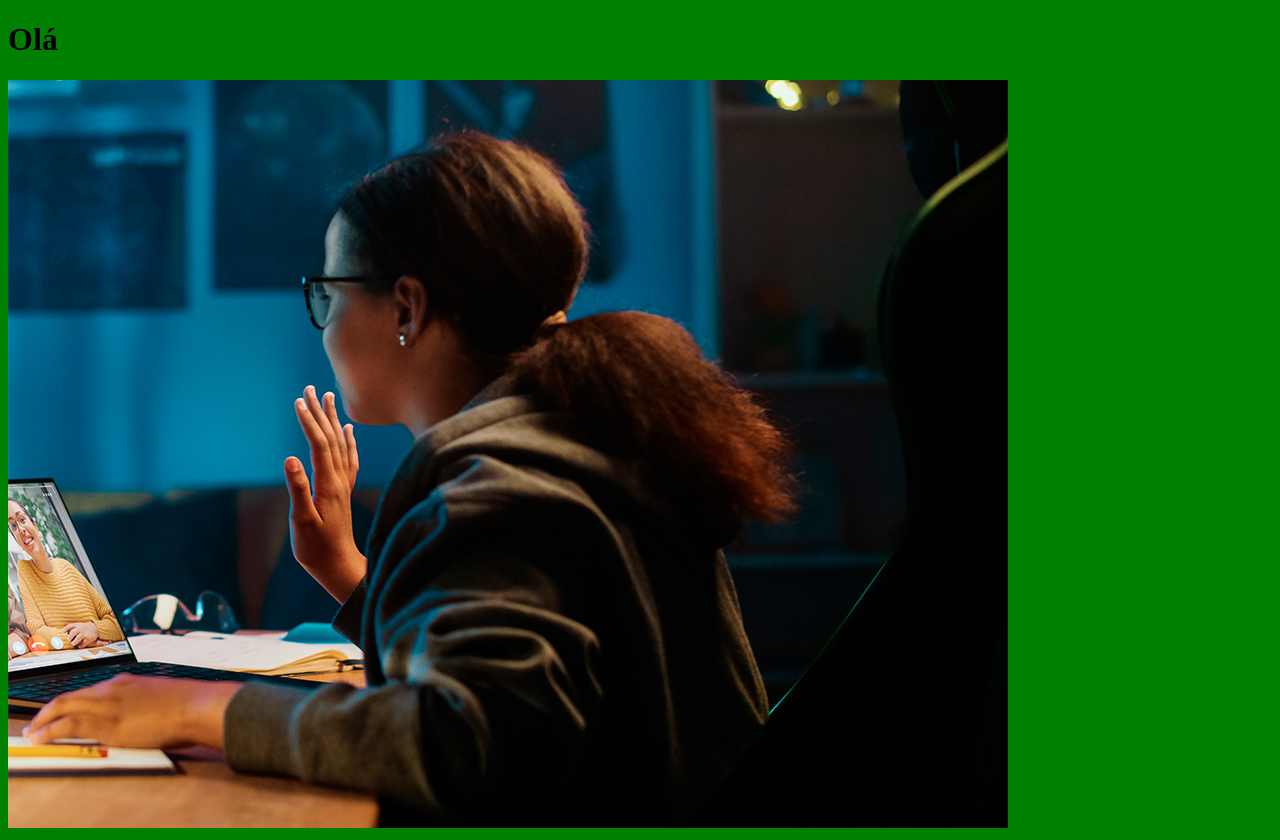
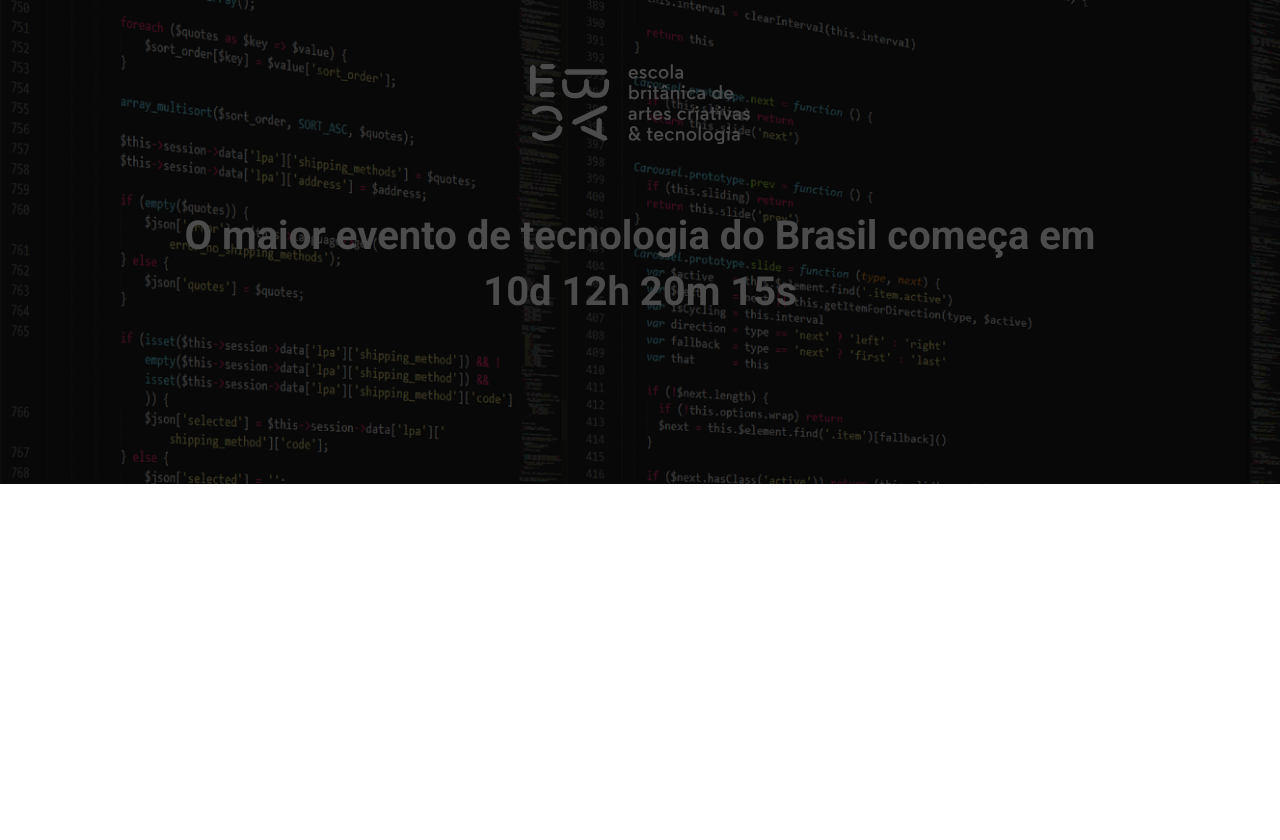
Before and after one commit to gabrielrichard01/evento-tech, a website built with Parcel: page src/index.html in a window 1280 px wide. After the commit the page ends 800 px from the top, so only its background shows below. Built offline with nearby package versions, Linux system fonts and the light colour scheme.

Commit message:
criando o hero

```diff
--- a/src/index.html
+++ b/src/index.html
@@ -3,12 +3,21 @@
 <head>
     <meta charset="UTF-8">
     <meta name="viewport" content="width=device-width, initial-scale=1.0">
+    <link rel="preconnect" href="https://fonts.googleapis.com">
+    <link rel="preconnect" href="https://fonts.gstatic.com" crossorigin>
+    <link href="https://fonts.googleapis.com/css2?family=Roboto:wght@400;700&display=swap" rel="stylesheet">
     <link rel="stylesheet" href="scss/main.scss">
-    <title>Document</title>
+    <title>EBAC Tech Talks</title>
 </head>
 <body>
-    <h1>Olá</h1>
-    <img src="./images/backend.png" alt="">
+    <header class="hero">
+        <div class="container">
+            <img class="hero__logo" src="./images/ebac_logo.svg" alt="EBAC">
+            <p class="hero__text">
+                O maior evento de tecnologia do Brasil começa em 10d 12h 20m 15s
+            </p>
+        </div>
+    </header>
     <script src="js/index.js"></script>
 </body>
 </html>
--- /dev/null
+++ b/src/scss/_hero.scss
@@ -0,0 +1,52 @@
+.hero{
+    padding-top: 64px;
+    padding-bottom: 100px;
+    background-image: url(../images/fundo.png);
+    background-repeat: no-repeat;
+    background-size: cover;
+    position: relative;
+
+    .conatiner{
+        position: relative;
+    }
+
+    &::before{
+        position: absolute;
+        top: 0;
+        left: 0;
+        width: 100%;
+        height: 100%;
+        background-color: #000;
+        content: '';
+        opacity: .7;
+    }
+
+    &__text{
+        margin-top: 64px;
+        margin-bottom: 64px;
+        font-size: 40px;
+        line-height: 56px;
+        font-weight: 800;
+        text-align: center;
+    }
+
+    &__logo{
+        margin: 0 auto;
+        display: block;
+        height: 80px;
+    }
+
+    @media (max-width: 640px){
+        padding: 40px 0;
+
+        &__logo{
+            height: 40px;
+        }
+
+        &__text{
+            font-size: 22px;
+            line-height: 24px;
+            margin: 24px 0;
+        }
+    }
+}
--- a/src/scss/main.scss
+++ b/src/scss/main.scss
@@ -1,3 +1,23 @@
-body{
-    background-color: green;
+@use './hero';
+
+*{
+    margin: 0;
+    padding: 0;
+    box-sizing: border-box;
+    font-family: Roboto, sans-serif;
+    color: #fff;
 }
+
+.container{
+    max-width: 960px;
+    width: 100%;
+    margin: 0 auto;
+
+    @media (max-width: 640px){
+        max-width: 80%;
+    }
+
+    @media (max-width: 1024px){
+        max-width: 90%;
+    }
+}
```
